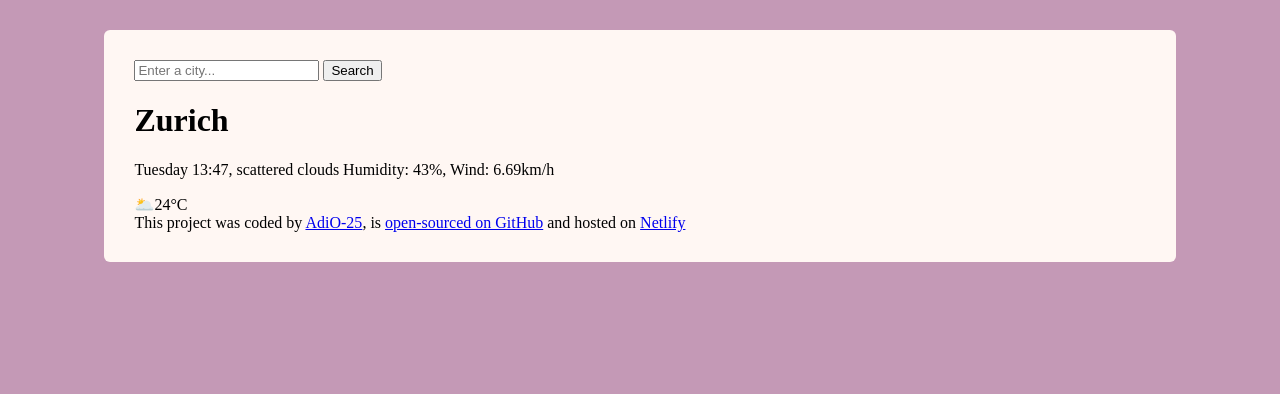
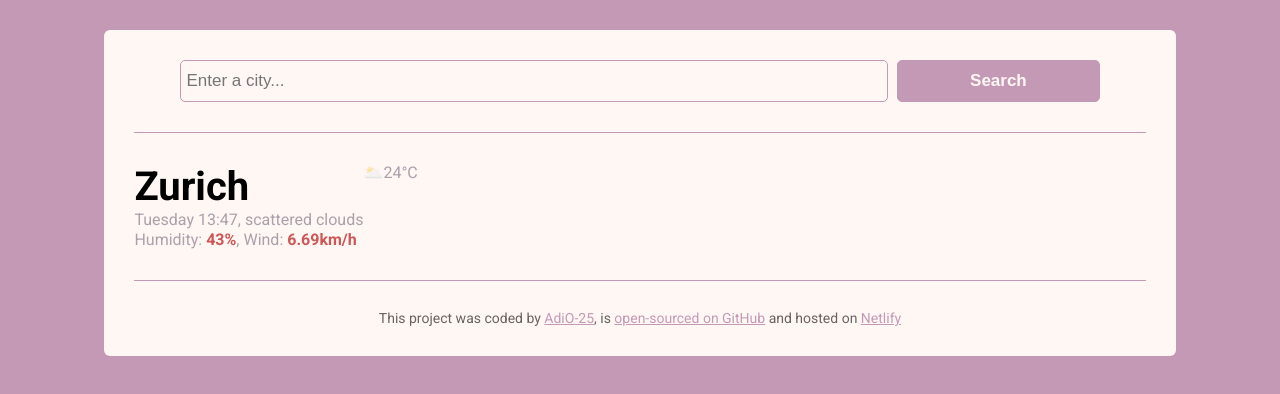
Before and after one commit to AdiO-25/meteo-hub, a plain HTML site: page index.html in a window 1280 px wide. Drawn offline with Linux system fonts and the light colour scheme.

Commit message:
CSS added

```diff
--- a/index.html
+++ b/index.html
@@ -4,19 +4,42 @@
     <meta charset="UTF-8" />
     <meta name="viewport" content="width=<device-width>, initial-scale=1.0" />
     <link rel="stylesheet" href="src/style.css" />
+    <link rel="preconnect" href="https://fonts.googleapis.com" />
+    <link rel="preconnect" href="https://fonts.gstatic.com" crossorigin />
+    <link
+      href="https://fonts.googleapis.com/css2?family=Roboto:ital,wght@0,100;0,300;0,400;0,500;0,700;0,900;1,100;1,300;1,400;1,500;1,700;1,900&display=swap"
+      rel="stylesheet"
+    />
     <title>Meteo Hub</title>
   </head>
   <body>
     <div class="container-box">
       <header>
-        <input type="search" placeholder="Enter a city..." required />
-        <input type="submit" value="Search" />
+        <div class="city-search-form">
+          <input
+            type="search"
+            placeholder="Enter a city..."
+            required
+            class="city-input"
+          />
+          <input type="submit" value="Search" class="city-search-botton" />
+        </div>
+        <hr />
       </header>
       <main>
-        <h1>Zurich</h1>
-        <p>Tuesday 13:47, scattered clouds Humidity: 43%, Wind: 6.69km/h</p>
-        🌥️24°C
+        <div class="search-output-container">
+          <div>
+            <h1 class="city-result">Zurich</h1>
+            <div class="weather-data">
+              Tuesday 13:47, scattered clouds
+              <br />
+              Humidity: <strong>43%</strong>, Wind: <strong>6.69km/h</strong>
+            </div>
+          </div>
+          <div class="weather-temperature">🌥️24°C</div>
+        </div>
       </main>
+      <hr />
       <footer>
         This project was coded by
         <a href="https://github.com/AdiO-25" target="_blank">AdiO-25</a>, is
--- a/src/style.css
+++ b/src/style.css
@@ -1,5 +1,10 @@
 body {
   background: #c499b6;
+  font-family: "Roboto", sans-serif;
+}
+
+a {
+  color: #c499b6;
 }
 
 .container-box {
@@ -9,3 +14,64 @@ body {
   padding: 30px;
   border-radius: 6px;
 }
+
+hr {
+  margin: 30px auto;
+  height: 0.5px;
+  background-color: #c499b6;
+  border: none;
+}
+
+.city-search-form {
+  text-align: center;
+}
+
+.city-input {
+  width: 70%;
+  padding: 10px 5px;
+  border-radius: 5px;
+  border: none;
+  background-color: #fff7f3;
+  font-size: 17px;
+  border: 1px solid #c499b6;
+}
+
+.city-search-botton {
+  width: 20%;
+  padding: 10px 5px;
+  border-radius: 5px;
+  border: none;
+  background-color: #c499b6;
+  font-size: 17px;
+  color: #fff7f3;
+  border: 1px solid #c499b6;
+  font-weight: bold;
+  margin-left: 5px;
+}
+
+.search-output-container {
+  display: flex;
+}
+
+.city-result {
+  font-size: 40px;
+  margin: 0;
+}
+
+.weather-data {
+  color: rgba(39, 33, 66, 0.4);
+  line-height: 20px;
+}
+.weather-data strong {
+  color: #cd5656;
+}
+
+.weather-temperature {
+  color: rgba(39, 33, 66, 0.4);
+}
+
+footer {
+  color: rgba(0, 0, 0, 0.6);
+  font-size: 14px;
+  text-align: center;
+}
```
